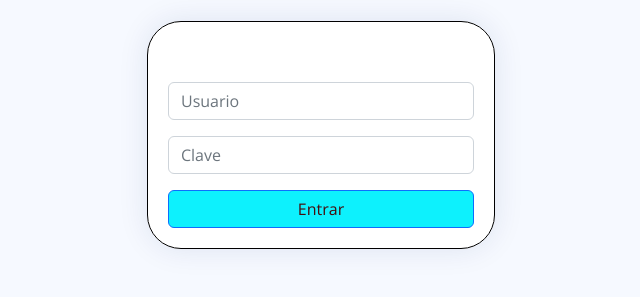
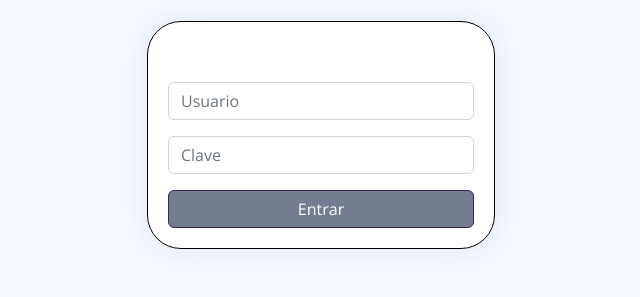
Before and after one commit to fredara/sistemadeventas, a PHP site: page / in a window 1280 px wide. Shown: the part 294-591 px from the top of the page, without its empty margins (319-959 px from the left). Run offline with PHP 8.4, Linux system fonts and the light colour scheme; some libraries are stand-ins or nearby versions.

Commit message:
Agregado estilos al boton de entrar en login

```diff
--- a/css/estilos.css
+++ b/css/estilos.css
@@ -45,9 +45,9 @@
 }
 
 .botonIngresar-primary {
-    --bs-btn-color: rgb(69, 14, 14);
-    --bs-btn-bg: #0df1fd;
-    --bs-btn-border-color: #0d6efd;
+    --bs-btn-color: #fff;
+    --bs-btn-bg: #747C92;
+    --bs-btn-border-color: #3A2449;
     --bs-btn-hover-color: #fff;
     --bs-btn-hover-bg: #0b5ed7;
     --bs-btn-hover-border-color: #0a58ca;
@@ -62,6 +62,6 @@
 }
 
 .botonIngresar:hover{
-    background-color: black !important;
-    --bs-btn-color: rgb(255, 255, 255);
+    background-color: #8D93A5 !important;
+    --bs-btn-color: #000;
 }
```
